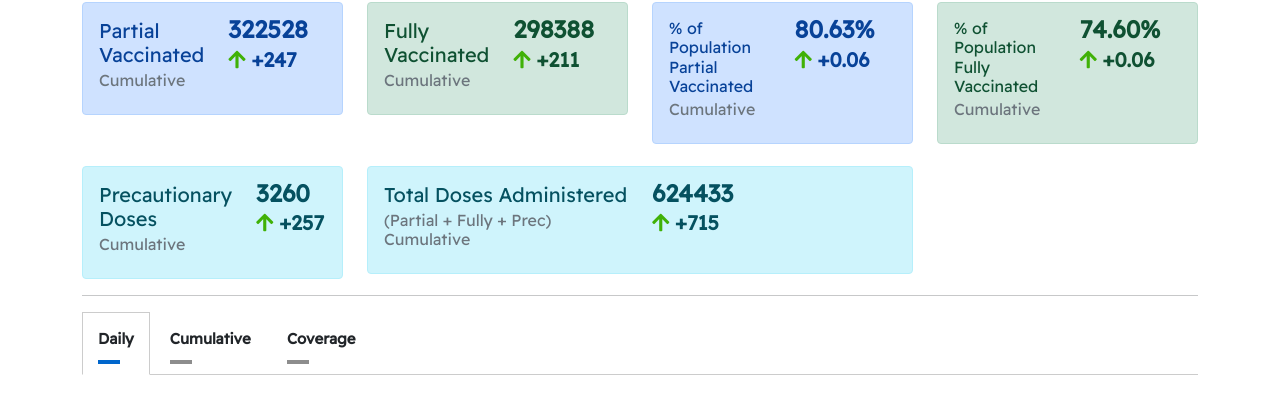
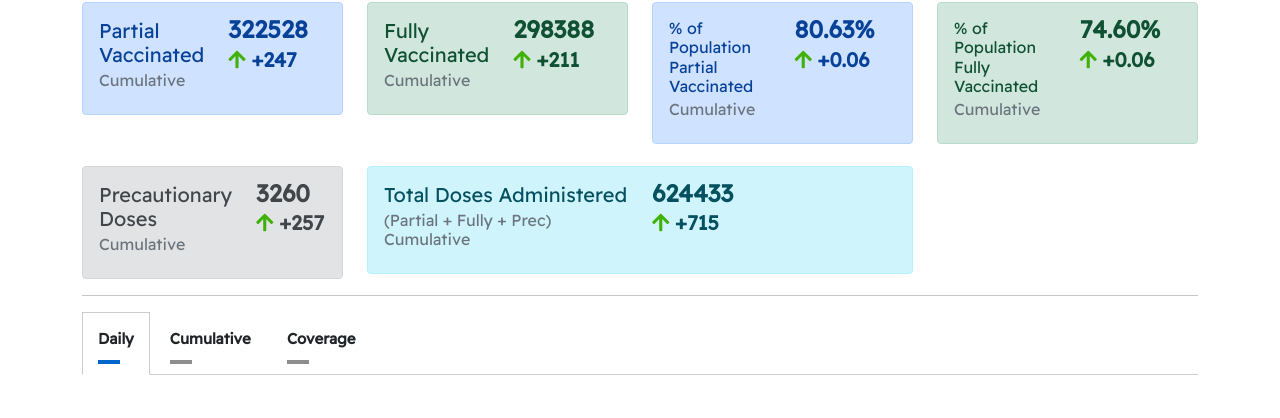
Before and after one commit to ANCovidTracking/dashboard, a plain HTML site: page vaccination.html in a window 1280 px wide. Shown: the part 130-548 px from the top of the page. Drawn offline with nearby package versions, Linux system fonts and the light colour scheme; a script that the page names is missing.

Commit message:
Update vaccination.html

```diff
--- a/vaccination.html
+++ b/vaccination.html
@@ -174,7 +174,7 @@
 <div class="row">
 
     <div class="col-sm-3">
-        <div class="card alert-info">
+        <div class="card alert-secondary">
           <div class="card-body">
                 <div class="row">
               <div class="col"><h5 class="card-title">Precautionary Doses </h5>
```
